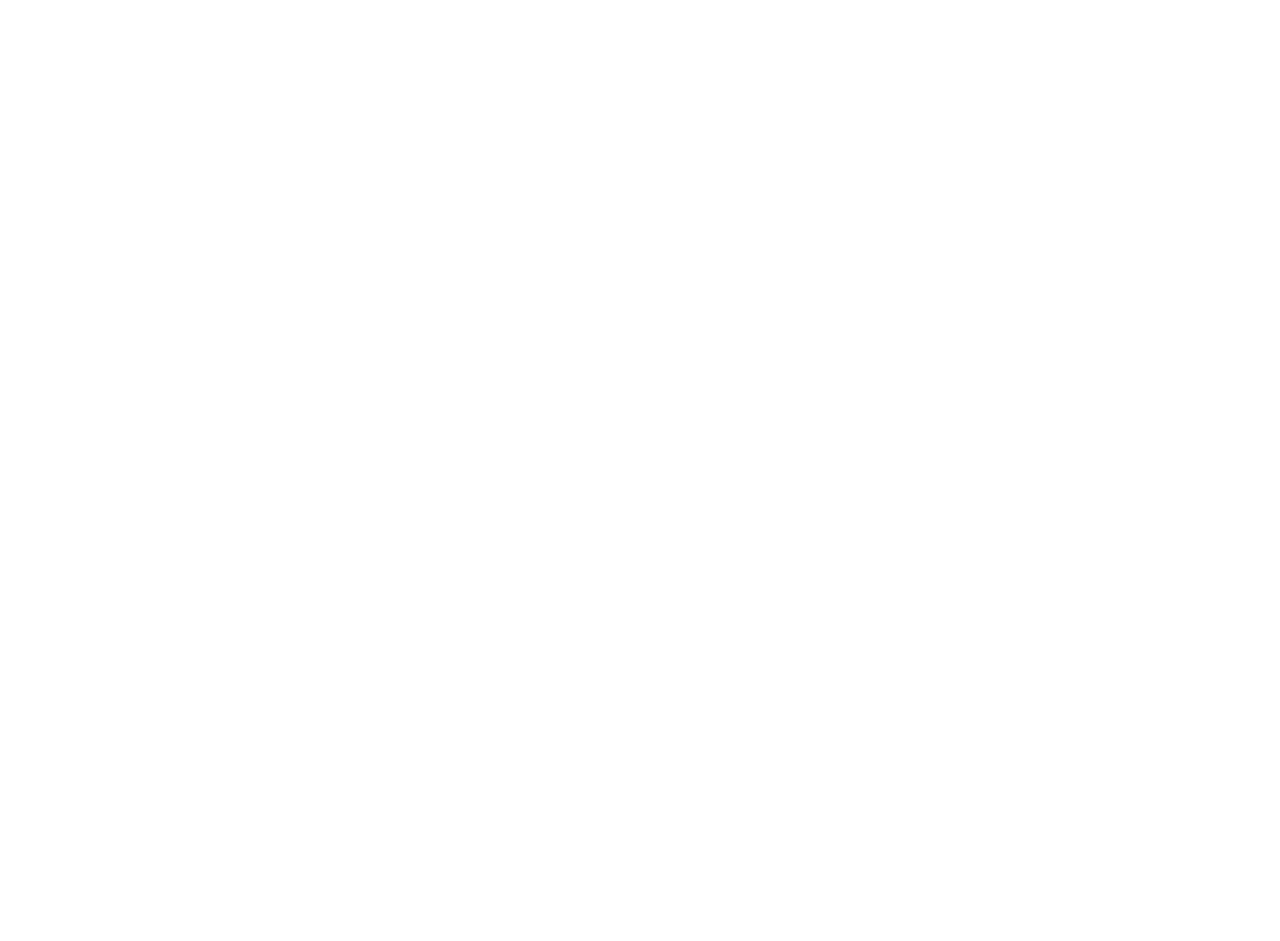
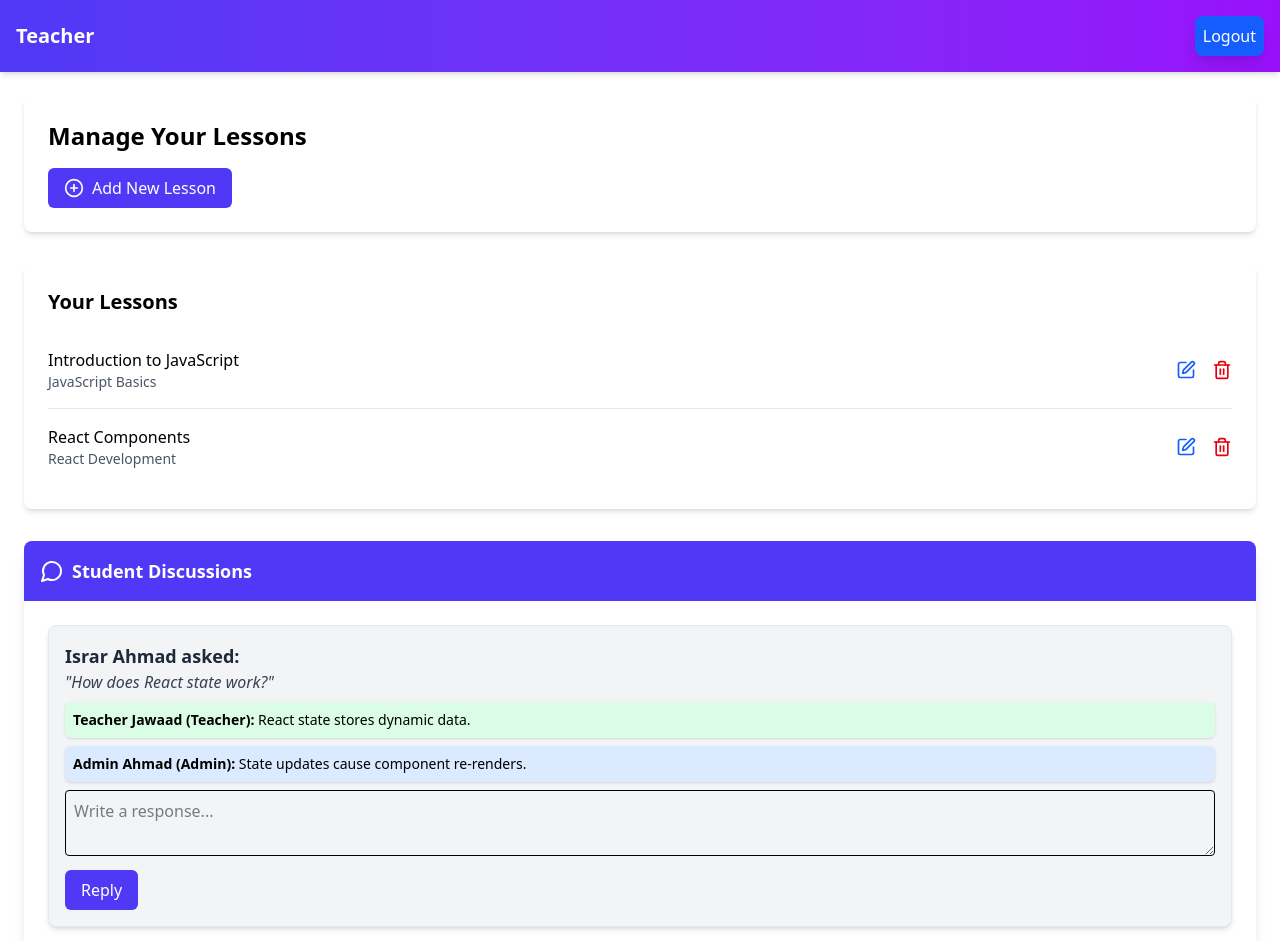
Before and after one commit to israrahmad831/Learning-Website, a React (Vite) app in the folder Frontend/: page /teacher in a window 1280 px wide. Before the commit this address had no page. Shown: the top 941 px of the page. Before the commit the page ends 800 px from the top, so only its background shows below. Built offline with nearby package versions, Linux system fonts and the light colour scheme.

Commit message:
teacher layout completed

```diff
--- a/Frontend/src/App.jsx
+++ b/Frontend/src/App.jsx
@@ -12,6 +12,8 @@
 import AdminLayout from "./layout/AdminLayout";
 import UserStudent from "./pages/Users/UserStudent";
 import UserTeacher from "./pages/Users/UserTeacher";
+import TeacherLayout from "./layout/TeacherLayout";
+import TeacherDashboard from "./pages/Teacher/TeacherDashboard";
 
 function App() {
   return (
@@ -41,6 +43,9 @@
             <Route path="students/:id" element={<UserStudent />} />
             <Route path="teachers/:id" element={<UserTeacher />} />
           </Route>
+          <Route path="/teacher" element={<TeacherLayout />}>
+            <Route index element={<TeacherDashboard />} />
+          </Route>
         </Routes>
       </Router>
     </AuthProvider>
--- a/Frontend/src/layout/TeacherLayout.jsx
+++ b/Frontend/src/layout/TeacherLayout.jsx
@@ -1,7 +1,26 @@
 import React from "react";
+import { NavLink } from "react-router-dom";
+import { Outlet } from "react-router-dom";
+const TeacherLayout = () => {
+  return (
+    <div className="min-h-screen ">
+      {/* Navbar */}
+      <nav className="bg-gradient-to-r from-indigo-600 to-purple-600 text-white p-4 flex justify-between items-center shadow-md">
+        <h1 className="text-xl font-bold">Teacher</h1>
+        <NavLink
+          to="/"
+          className="bg-blue-600 text-white p-2 rounded-lg shadow-lg flex items-center"
+        >
+          Logout
+        </NavLink>
+      </nav>
 
-const TeacherLayout = () => {
-  return <div>TeacherLayout</div>;
+      {/* Main Content */}
+      <div className="p-6">
+        <Outlet />
+      </div>
+    </div>
+  );
 };
 
 export default TeacherLayout;
--- a/Frontend/src/pages/Admin/AdminDashboard.jsx
+++ b/Frontend/src/pages/Admin/AdminDashboard.jsx
@@ -10,6 +10,7 @@
   const [admins, setAdmins] = useState([]);
   const [discussions, setDiscussions] = useState([]);
   const [feedbacks, setFeedbacks] = useState([]);
+  const [replyText, setReplyText] = useState({}); // State for replies
 
   useEffect(() => {
     setTeachers([
@@ -34,12 +35,39 @@
 
     setAdmins([
       { id: 1, name: "Jawaad", email: "Jawaad@gmail.com" },
-      { id: 1, name: "Ahmad", email: "Ahmad@gmail.com" },
+      { id: 2, name: "Ahmad", email: "Ahmad@gmail.com" },
     ]);
 
     setDiscussions([
-      { id: 1, user: "Israr Ahmad", topic: "ReactJs", status: "Pending" },
-      { id: 2, user: "Mehboob Ali", topic: "NextJS", status: "Approved" },
+      {
+        id: 1,
+        user: "Israr Ahmad",
+        question: "How does React state work?",
+        responses: [
+          {
+            responder: "Teacher Jawaad",
+            role: "Teacher",
+            response: "React state stores dynamic data.",
+          },
+          {
+            responder: "Admin Ahmad",
+            role: "Admin",
+            response: "State updates cause component re-renders.",
+          },
+        ],
+      },
+      {
+        id: 2,
+        user: "Mehboob Ali",
+        question: "What is Express.js?",
+        responses: [
+          {
+            responder: "Teacher Ahmad",
+            role: "Teacher",
+            response: "It's a web framework for Node.js.",
+          },
+        ],
+      },
     ]);
 
     setFeedbacks([
@@ -53,6 +81,28 @@
     ]);
   }, []);
 
+  const handleReply = (discussionId) => {
+    if (!replyText[discussionId]) return;
+    setDiscussions((prev) =>
+      prev.map((d) =>
+        d.id === discussionId
+          ? {
+              ...d,
+              responses: [
+                ...d.responses,
+                {
+                  responder: "Admin (You)",
+                  role: "Admin",
+                  response: replyText[discussionId],
+                },
+              ],
+            }
+          : d
+      )
+    );
+    setReplyText({ ...replyText, [discussionId]: "" });
+  };
+
   const renderTable = () => {
     let data =
       activeTab === "teachers"
@@ -65,7 +115,7 @@
       <div className="overflow-x-auto bg-white shadow-lg rounded-lg">
         <table className="min-w-full">
           <thead>
-            <tr className="bg-gradient-to-r from-indigo-600 to-purple-600 rounded-xl text-white">
+            <tr className="bg-gradient-to-r from-indigo-600 to-purple-600 text-white">
               <th className="px-6 py-3 text-left font-semibold uppercase">
                 Name
               </th>
@@ -92,13 +142,7 @@
                   )}
                   <td className="px-6 py-4">
                     <Link
-                      to={
-                        activeTab === "teachers"
-                          ? `/admin/teachers/${user.id}`
-                          : activeTab === "students"
-                          ? `/admin/students/${user.id}`
-                          : `/admin/admins/${user.id}`
-                      }
+                      to={`/admin/${activeTab}/${user.id}`}
                       className="text-indigo-600 hover:underline"
                     >
                       View
@@ -131,7 +175,7 @@
         ].map((item, index) => (
           <div
             key={index}
-            className="bg-gradient-to-r from-indigo-600 to-purple-600 text-white p-6 rounded-lg shadow-lg flex items-center"
+            className="bg-indigo-600 text-white p-6 rounded-lg shadow-lg flex items-center"
           >
             <item.icon className="h-10 w-10 mr-4" />
             <div>
@@ -159,8 +203,60 @@
       </div>
 
       {renderTable()}
+
+      {/* Discussion Section */}
       <div className="bg-white shadow-lg rounded-lg mt-8">
-        <h2 className="text-lg font-semibold p-4 bg-gradient-to-r from-indigo-600 to-purple-600 rounded-xl text-white flex items-center rounded-t-lg">
+        <h2 className="text-lg font-semibold p-4 bg-indigo-600 text-white flex items-center rounded-t-lg">
+          <MessageCircle className="mr-2" /> Student Discussions
+        </h2>
+        <div className="p-6 space-y-4">
+          {discussions.map((d) => (
+            <div
+              key={d.id}
+              className="bg-gray-100 p-4 rounded-lg shadow-md border border-gray-200"
+            >
+              <p className="text-lg font-semibold text-gray-800">
+                {d.user} asked:
+              </p>
+              <p className="text-gray-700 italic">"{d.question}"</p>
+
+              <div className="mt-2 space-y-2">
+                {d.responses.map((res, index) => (
+                  <p
+                    key={index}
+                    className={`text-sm p-2 rounded-md mt-1 shadow ${
+                      res.role === "Admin" ? "bg-blue-100" : "bg-green-100"
+                    }`}
+                  >
+                    <strong>
+                      {res.responder} ({res.role}):
+                    </strong>{" "}
+                    {res.response}
+                  </p>
+                ))}
+              </div>
+
+              <textarea
+                className="w-full mt-2 p-2 border rounded"
+                placeholder="Write a response..."
+                value={replyText[d.id] || ""}
+                onChange={(e) =>
+                  setReplyText({ ...replyText, [d.id]: e.target.value })
+                }
+              ></textarea>
+              <button
+                className="bg-indigo-600 text-white px-4 py-2 rounded-md mt-2 hover:bg-indigo-700"
+                onClick={() => handleReply(d.id)}
+              >
+                Reply
+              </button>
+            </div>
+          ))}
+        </div>
+      </div>
+      {/* Feedback & Ratings Section */}
+      <div className="bg-white shadow-lg rounded-lg mt-8">
+        <h2 className="text-lg font-semibold p-4 bg-gradient-to-r from-indigo-600 to-purple-600 text-white flex items-center rounded-t-lg">
           <Star className="mr-2" /> Feedback & Ratings
         </h2>
         <div className="p-6 space-y-4">
--- /dev/null
+++ b/Frontend/src/pages/Teacher/TeacherDashboard.jsx
@@ -0,0 +1,180 @@
+import React, { useState, useEffect } from "react";
+import { PlusCircle, MessageCircle, Edit, Trash2 } from "lucide-react"; // Added missing imports
+import { Link } from "react-router-dom";
+
+const TeacherDashboard = () => {
+  const [lessons, setLessons] = useState([]);
+  const [discussions, setDiscussions] = useState([]);
+  const [replyText, setReplyText] = useState({});
+
+  useEffect(() => {
+    const fetchLessons = async () => {
+      await new Promise((resolve) => setTimeout(resolve, 1000));
+      setLessons([
+        {
+          _id: "101",
+          title: "Introduction to JavaScript",
+          course: "JavaScript Basics",
+        },
+        { _id: "102", title: "React Components", course: "React Development" },
+      ]);
+    };
+
+    setDiscussions([
+      {
+        id: 1,
+        user: "Israr Ahmad",
+        question: "How does React state work?",
+        responses: [
+          {
+            responder: "Teacher Jawaad",
+            role: "Teacher",
+            response: "React state stores dynamic data.",
+          },
+          {
+            responder: "Admin Ahmad",
+            role: "Admin",
+            response: "State updates cause component re-renders.",
+          },
+        ],
+      },
+      {
+        id: 2,
+        user: "Mehboob Ali",
+        question: "What is Express.js?",
+        responses: [
+          {
+            responder: "Teacher Ahmad",
+            role: "Teacher",
+            response: "It's a web framework for Node.js.",
+          },
+        ],
+      },
+    ]);
+
+    fetchLessons();
+  }, []);
+
+  // Function to handle reply submission
+  const handleReply = (discussionId) => {
+    if (!replyText[discussionId]) return;
+
+    const updatedDiscussions = discussions.map((discussion) => {
+      if (discussion.id === discussionId) {
+        return {
+          ...discussion,
+          responses: [
+            ...discussion.responses,
+            {
+              responder: "Teacher (You)",
+              role: "Teacher",
+              response: replyText[discussionId],
+            },
+          ],
+        };
+      }
+      return discussion;
+    });
+
+    setDiscussions(updatedDiscussions);
+    setReplyText({ ...replyText, [discussionId]: "" });
+  };
+
+  return (
+    <div className="space-y-8">
+      {/* Lesson Management */}
+      <div className="bg-white rounded-lg shadow-md p-6">
+        <h1 className="text-2xl font-bold mb-4">Manage Your Lessons</h1>
+        <button className="bg-indigo-600 text-white px-4 py-2 rounded-md flex items-center">
+          <PlusCircle className="h-5 w-5 mr-2" /> Add New Lesson
+        </button>
+      </div>
+      <div className="bg-white rounded-lg shadow-md p-6">
+        <h2 className="text-xl font-semibold mb-4">Your Lessons</h2>
+        {lessons.length === 0 ? (
+          <p className="text-gray-500 text-center py-4">
+            No lessons added yet.
+          </p>
+        ) : (
+          <div className="divide-y divide-gray-200">
+            {lessons.map((lesson) => (
+              <div
+                key={lesson._id}
+                className="flex justify-between items-center py-4"
+              >
+                <div>
+                  <h3 className="font-medium">{lesson.title}</h3>
+                  <p className="text-sm text-gray-600">{lesson.course}</p>
+                </div>
+                <div className="flex space-x-4">
+                  <Link
+                    to={`/teacher/edit-lesson/${lesson._id}`}
+                    className="text-blue-600 hover:underline"
+                  >
+                    <Edit className="h-5 w-5" />
+                  </Link>
+                  <button className="text-red-600 hover:underline">
+                    <Trash2 className="h-5 w-5" />
+                  </button>
+                </div>
+              </div>
+            ))}
+          </div>
+        )}
+      </div>
+      {/* Discussion Section */}
+      <div className="bg-white shadow-lg rounded-lg mt-8">
+        <h2 className="text-lg font-semibold p-4 bg-indigo-600 text-white flex items-center rounded-t-lg">
+          <MessageCircle className="mr-2" /> Student Discussions
+        </h2>
+        <div className="p-6 space-y-4">
+          {discussions.map((d) => (
+            <div
+              key={d.id}
+              className="bg-gray-100 p-4 rounded-lg shadow-md border border-gray-200"
+            >
+              <p className="text-lg font-semibold text-gray-800">
+                {d.user} asked:
+              </p>
+              <p className="text-gray-700 italic">"{d.question}"</p>
+
+              <div className="mt-2 space-y-2">
+                {d.responses.map((res, index) => (
+                  <p
+                    key={index}
+                    className={`text-sm p-2 rounded-md mt-1 shadow ${
+                      res.role === "Admin" ? "bg-blue-100" : "bg-green-100"
+                    }`}
+                  >
+                    <strong>
+                      {res.responder} ({res.role}):
+                    </strong>{" "}
+                    {res.response}
+                  </p>
+                ))}
+              </div>
+
+              {/* Reply Input Field */}
+              <textarea
+                className="w-full mt-2 p-2 border rounded"
+                placeholder="Write a response..."
+                value={replyText[d.id] || ""}
+                onChange={(e) =>
+                  setReplyText({ ...replyText, [d.id]: e.target.value })
+                }
+              ></textarea>
+              <button
+                className="bg-indigo-600 text-white px-4 py-2 rounded-md mt-2 hover:bg-indigo-700"
+                onClick={() => handleReply(d.id)}
+              >
+                Reply
+              </button>
+            </div>
+          ))}
+        </div>
+      </div>
+    </div>
+  );
+};
+
+export default TeacherDashboard;
--- a/Frontend/src/pages/auth/login.jsx
+++ b/Frontend/src/pages/auth/login.jsx
@@ -24,6 +24,10 @@
       // admin login
       if (email === "admin@gmail.com" && password === "admin") {
         navigate("/admin");
+        return;
+      }
+      if (email === "teacher@gmail.com" && password === "teacher") {
+        navigate("/teacher");
         return;
       }
       await login(email, password);
```
